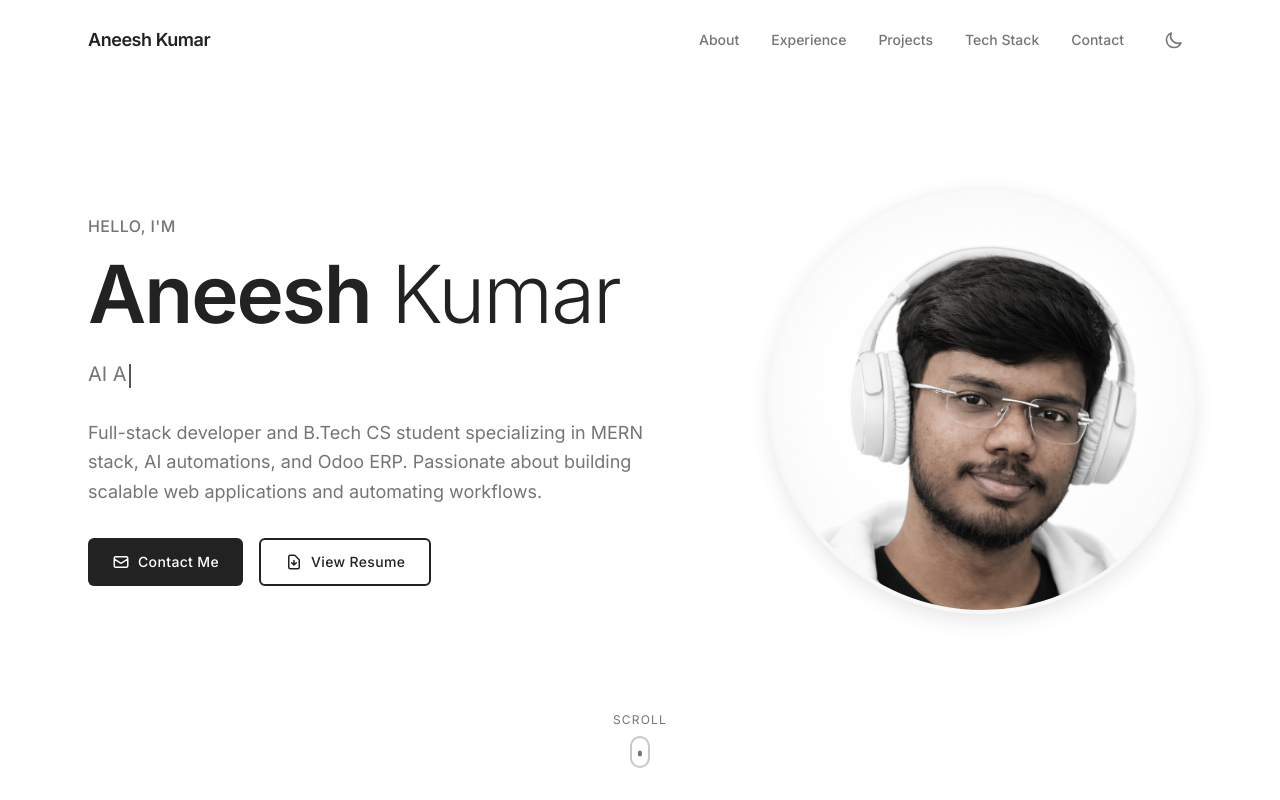
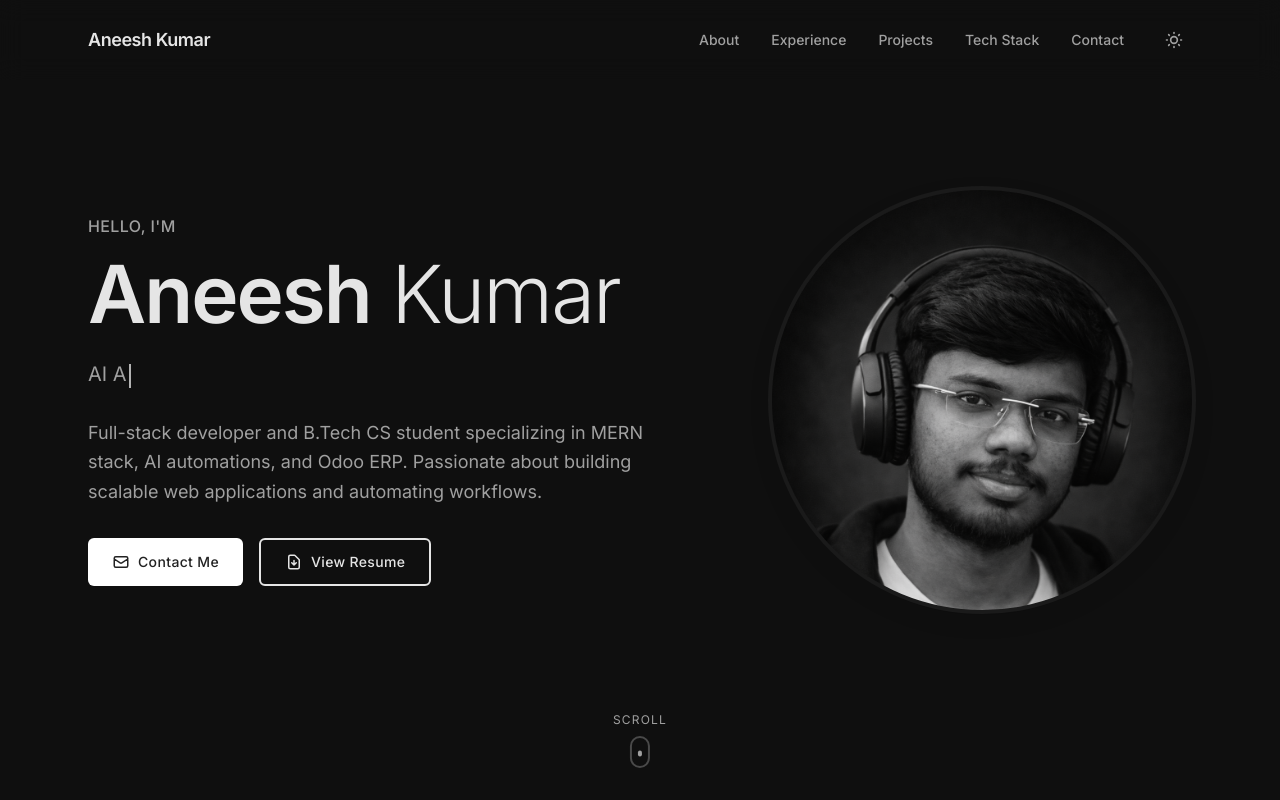
Before and after one commit to Aneesh2006/portfolio, a React (Vite) app: page / in a window 1280 px wide. Built offline with nearby package versions, Linux system fonts and the light colour scheme.

Commit message:
changed the site main theme to dark

```diff
--- a/index.html
+++ b/index.html
@@ -1,5 +1,5 @@
 <!doctype html>
-<html lang="en">
+<html lang="en" class="dark">
   <head>
     <meta charset="UTF-8" />
     <meta name="viewport" content="width=device-width, initial-scale=1.0" />
--- a/src/context/ThemeContext.jsx
+++ b/src/context/ThemeContext.jsx
@@ -12,9 +12,9 @@ const STORAGE_KEY = 'portfolio-theme';
 export function ThemeProvider({ children }) {
   const [theme, setTheme] = useState(() => {
     try {
-      return localStorage.getItem(STORAGE_KEY) || 'light';
+      return localStorage.getItem(STORAGE_KEY) || 'dark';
     } catch {
-      return 'light';
+      return 'dark';
     }
   });
 
```
